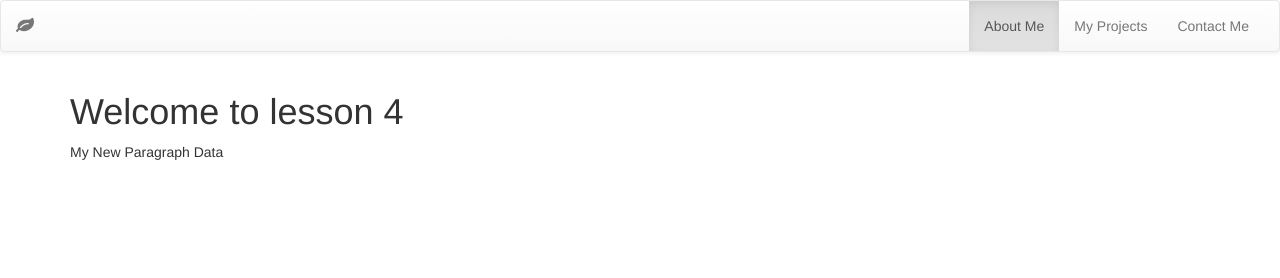
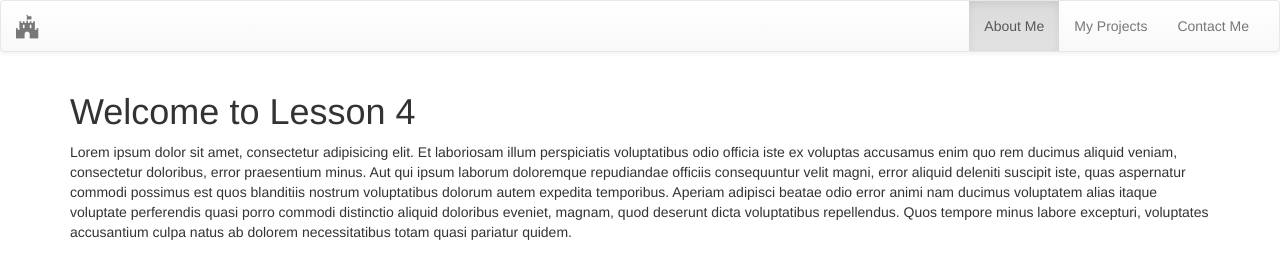
Before and after one commit to blanegraff/Lesson-4, a plain HTML site: page index.html in a window 1280 px wide. Drawn offline with Linux system fonts and the light colour scheme; files that its build step writes are made by us from their sources.

Commit message:
Lesson-4

```diff
--- a/Scripts/app.js
+++ b/Scripts/app.js
@@ -6,6 +6,7 @@
       console.log("App Started...");
 
       //declared a named function way
+/*
       function replaceFirstParagraph() {
             console.log("inside replaceFirstParagraph function");
             var firstParagraph;
@@ -14,6 +15,16 @@
 
             firstParagraph.innerHTML = "My New Paragraph Data";
       }
+*/
+      // Declasre an anonymous funtion with named alias *NO NO*
+      var replaceFirstParagraph = function() {
+            console.log("inside replaceFirstParagraph anonymous funtion");
+            var firstParagraph;
+
+            firstParagraph = Document.getElementById("firstParagraph");
+
+            firstParagraph.innerHTML = "My New paragraph data";
+      };
 
       //call the replace first paragraph function
       replaceFirstParagraph();
--- a/index.html
+++ b/index.html
@@ -1,21 +1,26 @@
 <!DOCTYPE html>
 <!-- html>head+body press tab *only in visual studio code. Attribute square tag, curly braces for content -->
 <!--html[lang="en"](>head(meta[charset="utf-8"]>(title({COMP1073 - lesson 4}))+(body>h1{Welcome to lesson 4}+p>lorem100)-->
+
+<!-- emmet command:
+html[lang="en"]>(head>(meta[charset="utf-8"])(title{COMP1073-Lesso4}))+(body>h1{Welcome to lesson 4}+p>lorem100)
+-->
 <html lang="en">
 
 <head>
     <meta charset="utf-8">
     <meta http-equiv="X-UA-Compatible" content="IE=edge">
     <meta name="viewport" content="width=device-width, initial-scale=1">
-      <title>COMP1073 - Lesson 4</title>
     <!-- CSS Section -->
     <link rel="stylesheet" href="Content/css/bootstrap.min.css">
     <link rel="stylesheet" href="Content/css/bootstrap-theme.min.css">
     <link rel="stylesheet" href="Content/css/font-awesome.min.css">
-      <link rel="stylesheet" href="Content/css/app.css">
+    <link rel="stylesheet" href="Content/app.css">
+    <title>COMP1073 - Lesson 4</title>
 </head>
 
 <body>
+
     <nav class="navbar navbar-default">
         <div class="container-fluid">
             <!-- Brand and toggle get grouped for better mobile display -->
@@ -27,7 +32,7 @@
                     <span class="icon-bar"></span>
                     <span class="icon-bar"></span>
                 </button>
-                <a class="navbar-brand" href="#"><i class="fa fa-leaf"></i></a>
+                <a class="navbar-brand" href="#"><i class="fa fa-fort-awesome fa-lg"></i></a>
             </div>
 
             <!-- Collect the nav links, forms, and other content for toggling -->
@@ -44,23 +49,23 @@
         </div>
         <!-- /.container-fluid -->
     </nav>
-      <!-- . = class (Main.container) -->
+
     <main class="container" id="mainContent">
-            <h1>Welcome to lesson 4</h1>
-            <p id="firstParagraph">Lorem ipsum dolor sit amet, consectetur adipisicing elit. Optio error itaque ipsum officia perferendis hic natus,
-                  illum iusto quibusdam maiores, provident ipsam nemo omnis quis rem quia deserunt accusamus earum nulla,
-                  ab culpa? Accusamus dignissimos eos cumque sapiente voluptates, temporibus fugiat esse corporis voluptas
-                  sit, sequi mollitia culpa eveniet totam velit incidunt ad atque possimus molestiae ipsum perspiciatis vitae
-                  amet. Laudantium odio repudiandae commodi necessitatibus facilis dignissimos nisi animi quaerat, suscipit,
-                  doloribus ratione at cum aut. Inventore, earum. Quidem molestias quia officia perspiciatis, deserunt, incidunt
-                  labore dolorem maxime est vitae assumenda pariatur similique odit aut repellat, commodi fuga ut beatae!</p>
+
+        <h1>Welcome to Lesson 4</h1>
+        <p id="firstParagraph">Lorem ipsum dolor sit amet, consectetur adipisicing elit. Et laboriosam illum perspiciatis voluptatibus odio officia
+            iste ex voluptas accusamus enim quo rem ducimus aliquid veniam, consectetur doloribus, error praesentium minus.
+            Aut qui ipsum laborum doloremque repudiandae officiis consequuntur velit magni, error aliquid deleniti suscipit
+            iste, quas aspernatur commodi possimus est quos blanditiis nostrum voluptatibus dolorum autem expedita temporibus.
+            Aperiam adipisci beatae odio error animi nam ducimus voluptatem alias itaque voluptate perferendis quasi porro
+            commodi distinctio aliquid doloribus eveniet, magnam, quod deserunt dicta voluptatibus repellendus. Quos tempore
+            minus labore excepturi, voluptates accusantium culpa natus ab dolorem necessitatibus totam quasi pariatur quidem.</p>
+
     </main>
 
 
-      <!-- Javacript Section -->
+    <!-- JavaScript Section -->
     <script src="Scripts/lib/jquery-2.2.0.min.js"></script>
     <script src="Scripts/lib/bootstrap.min.js"></script>
     <script src="Scripts/app.js"></script>
 </body>
-
-</html>
```
Lines whose indentation alone changed are shown as unchanged.
